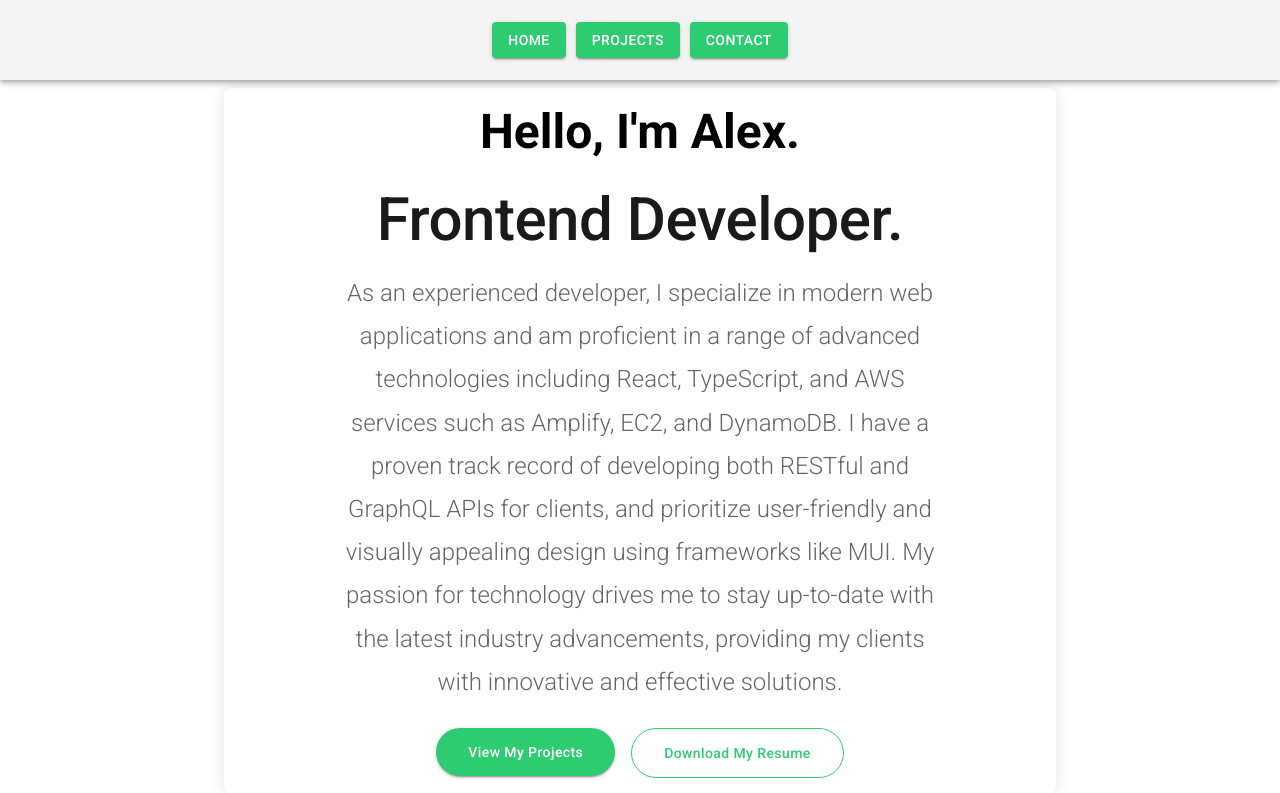
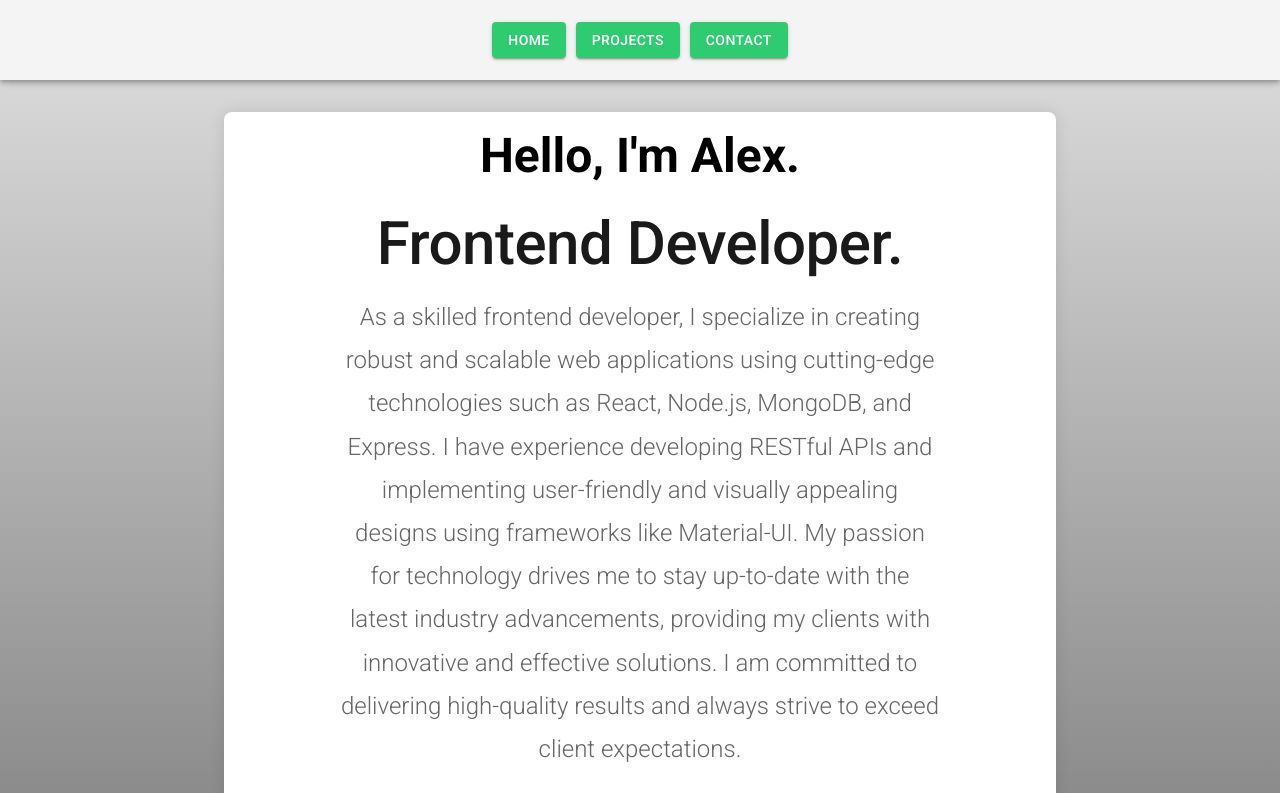
Before and after one commit to alexmassimino9/Portfolio, a React (Create React App) app: page / in a window 1280 px wide. Shown: the top 793 px of the page. Built offline with nearby package versions, Linux system fonts and the light colour scheme; a web font is replaced by a local one.

Commit message:
profile page updates

```diff
--- a/src/components/pages/home/Home.js
+++ b/src/components/pages/home/Home.js
@@ -1,16 +1,23 @@
 import { Box } from "@mui/material";
-import React from "react";
 import { WelcomeSection, SkillsSection } from "./";
 
 const Home = () => {
   return (
     <Box
       sx={{
-        marginTop: "11vh",
+        paddingTop: 10,
+        fontFamily: "Roboto, sans-serif",
+        paddingBottom: 40,
+        position: "relative",
+        overflow: "hidden",
+        background: "linear-gradient(to bottom, #e0e0e0, #111)",
       }}
     >
-      <WelcomeSection />
-      <SkillsSection />
+      <div>
+        <WelcomeSection />
+        <div style={{ height: 80 }} />
+        <SkillsSection />
+      </div>
     </Box>
   );
 };
--- a/src/components/pages/home/WelcomeSection.js
+++ b/src/components/pages/home/WelcomeSection.js
@@ -42,17 +42,17 @@ function WelcomeSection() {
           maxWidth: "600px",
         }}
       >
-        As an experienced developer, I specialize in modern web applications and
-        am proficient in a range of advanced technologies including React,
-        TypeScript, and AWS services such as Amplify, EC2, and DynamoDB. I have
-        a proven track record of developing both RESTful and GraphQL APIs for
-        clients, and prioritize user-friendly and visually appealing design
-        using frameworks like MUI. My passion for technology drives me to stay
+        As a skilled frontend developer, I specialize in creating robust and
+        scalable web applications using cutting-edge technologies such as React,
+        Node.js, MongoDB, and Express. I have experience developing RESTful APIs
+        and implementing user-friendly and visually appealing designs using
+        frameworks like Material-UI. My passion for technology drives me to stay
         up-to-date with the latest industry advancements, providing my clients
-        with innovative and effective solutions.
+        with innovative and effective solutions. I am committed to delivering
+        high-quality results and always strive to exceed client expectations.
       </Typography>
       <Grid container spacing={2} justifyContent="center">
-        <Grid item>
+        <Grid item xs={12} sm={6} md={4}>
           <Button
             variant="contained"
             color="primary"
@@ -63,13 +63,14 @@ function WelcomeSection() {
               padding: "12px 32px",
               backgroundColor: "#2ECC71",
               "&:hover": { backgroundColor: "#27AE60" },
+              width: "100%",
             }}
             onClick={handleProjectsClick}
           >
             View My Projects
           </Button>
         </Grid>
-        <Grid item>
+        <Grid item xs={12} sm={6} md={4}>
           <Button
             variant="outlined"
             color="primary"
@@ -81,6 +82,7 @@ function WelcomeSection() {
               borderColor: "#2ECC71",
               color: "#2ECC71",
               "&:hover": { borderColor: "#27AE60", color: "#27AE60" },
+              width: "100%",
             }}
             href={resume}
             download
```
